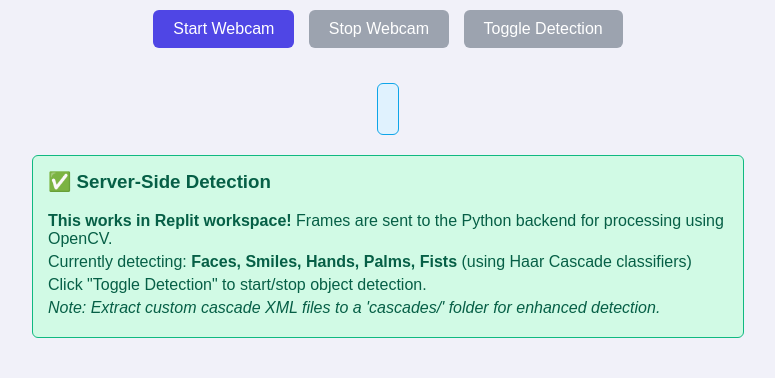
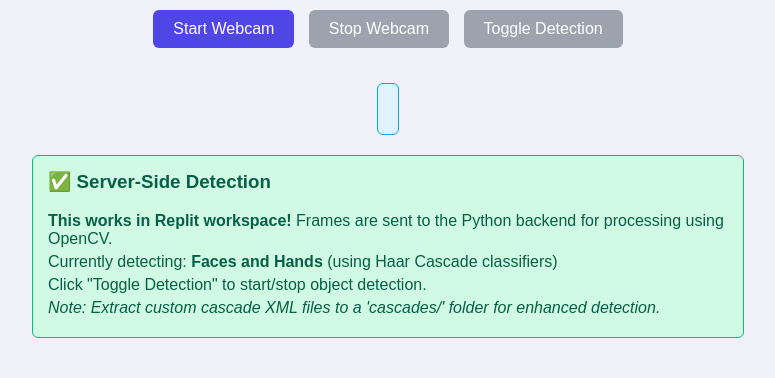
Before and after one commit to trixtxnz/mainweb, a Flask app: page /webcam in a window 1280 px wide. Shown: the part 462-840 px from the top of the page, without its empty margins (252-1027 px from the left). Run offline with Flask 3, Linux system fonts and the light colour scheme.

Commit message:
Assistant checkpoint: Configure detection for faces and hands only
Assistant generated file changes:
- app.py: Remove smile, palm, and fist detection - keep only face and hand, Remove smile size filtering since we're not detecting smiles anymore
- templates/webcam.html: Update description to reflect only face and hand detection

---

User prompt:

can you make it so it only tracks faces and hands

Replit-Commit-Author: Assistant
Replit-Commit-Session-Id: 82c4986d-4f25-4bb0-8734-3f04599b20d6
Replit-Commit-Event-Id: 0152a39d-7702-4fa5-852f-d4ac66aa6a96

```diff
--- a/app.py
+++ b/app.py
@@ -157,27 +157,22 @@ def detect_objects():
 
         # Define cascade paths (custom cascades first, then fallback to built-in)
         cascade_configs = [
-            {'name': 'Face', 'paths': ['cascades/face.xml',
-                                       'cascades/haarcascade_frontalface_alt2.xml',
+            {'name': 'Face', 'paths': ['cascades/haarcascade_frontalface_alt2.xml',
+                                       'cascades/face.xml',
                                        cv2.data.haarcascades + 'haarcascade_frontalface_alt2.xml',
                                        cv2.data.haarcascades + 'haarcascade_frontalface_default.xml'],
-             'color': '#3b82f6', 'shape': 'circle', 'params': {'scaleFactor': 1.05, 'minNeighbors': 5, 'minSize': (50, 50), 'flags': cv2.CASCADE_SCALE_IMAGE}},
+             'color': '#10b981', 'params': {'scaleFactor': 1.05, 'minNeighbors': 6, 'minSize': (50, 50)}},
 
             {'name': 'Hand', 'paths': ['cascades/hand.xml',
-                                       'cascades/Hand.Cascade.1.xml'],
-             'color': '#10b981', 'shape': 'circle', 'params': {'scaleFactor': 1.05, 'minNeighbors': 4, 'minSize': (40, 40), 'flags': cv2.CASCADE_SCALE_IMAGE}},
-
-            {'name': 'Palm', 'paths': ['cascades/palm.xml'],
-             'color': '#8b5cf6', 'shape': 'circle', 'params': {'scaleFactor': 1.05, 'minNeighbors': 4, 'minSize': (40, 40), 'flags': cv2.CASCADE_SCALE_IMAGE}}
+                                       'cascades/Hand.Cascade.1.xml',
+                                       'cascades/palm.xml'],
+             'color': '#f59e0b', 'params': {'scaleFactor': 1.05, 'minNeighbors': 4, 'minSize': (40, 40)}}
         ]
 
         # Convert to grayscale and enhance image quality
         gray = cv2.cvtColor(frame, cv2.COLOR_BGR2GRAY)
-        # Apply CLAHE (Contrast Limited Adaptive Histogram Equalization) for better contrast
-        clahe = cv2.createCLAHE(clipLimit=2.0, tileGridSize=(8, 8))
-        gray = clahe.apply(gray)
-        # Reduce noise
-        gray = cv2.bilateralFilter(gray, 9, 75, 75)
+        gray = cv2.equalizeHist(gray)
+        gray = cv2.GaussianBlur(gray, (3, 3), 0)
 
         # Prepare detection results
         detections = []
@@ -200,16 +195,15 @@ def detect_objects():
                     scaleFactor=config['params']['scaleFactor'],
                     minNeighbors=config['params']['minNeighbors'],
                     minSize=config['params']['minSize'],
-                    flags=config['params'].get('flags', cv2.CASCADE_SCALE_IMAGE)
+                    flags=cv2.CASCADE_SCALE_IMAGE
                 )
 
-                # Add detections (will find biggest object per type)
+                # Add detections
                 for (x, y, w, h) in objects:
                     detections.append({
                         'label': config['name'],
-                        'confidence': 0.90 if config['name'] == 'Face' else 0.85,
+                        'confidence': 0.90 if config['name'] == 'Face' else 0.80,
                         'color': config['color'],
-                        'shape': config.get('shape', 'rect'),
                         'box': {
                             'x': int(x),
                             'y': int(y),
--- a/templates/webcam.html
+++ b/templates/webcam.html
@@ -106,7 +106,7 @@
     <div class="info-box">
         <h3>✅ Server-Side Detection</h3>
         <p><strong>This works in Replit workspace!</strong> Frames are sent to the Python backend for processing using OpenCV.</p>
-        <p>Currently detecting: <strong>Faces, Smiles, Hands, Palms, Fists</strong> (using Haar Cascade classifiers)</p>
+        <p>Currently detecting: <strong>Faces and Hands</strong> (using Haar Cascade classifiers)</p>
         <p>Click "Toggle Detection" to start/stop object detection.</p>
         <p><em>Note: Extract custom cascade XML files to a 'cascades/' folder for enhanced detection.</em></p>
     </div>
@@ -284,6 +284,7 @@
                 } else {
                     detectionInfo.textContent = 'No objects detected';
                 }
+
             } catch (error) {
                 console.error('Fetch error:', error);
                 detectionInfo.textContent = `Network error: ${error.message}`;
```
